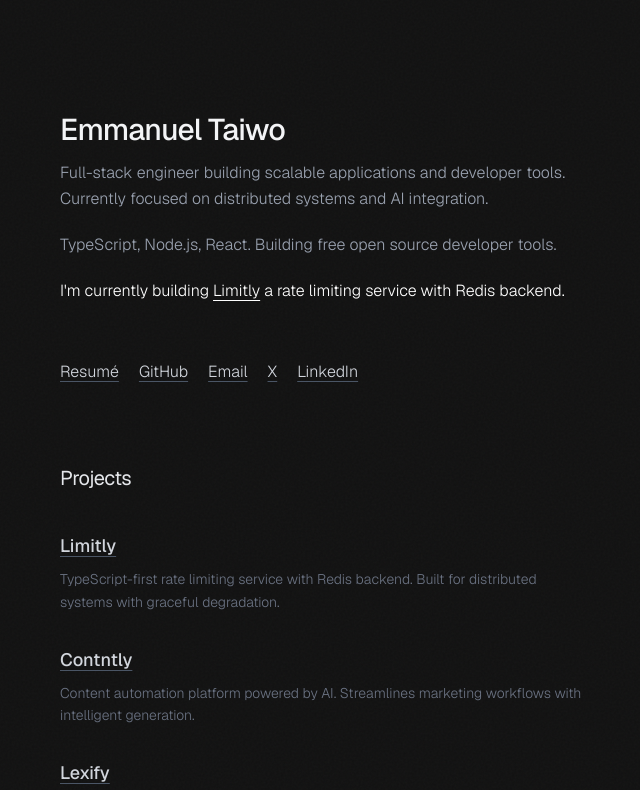
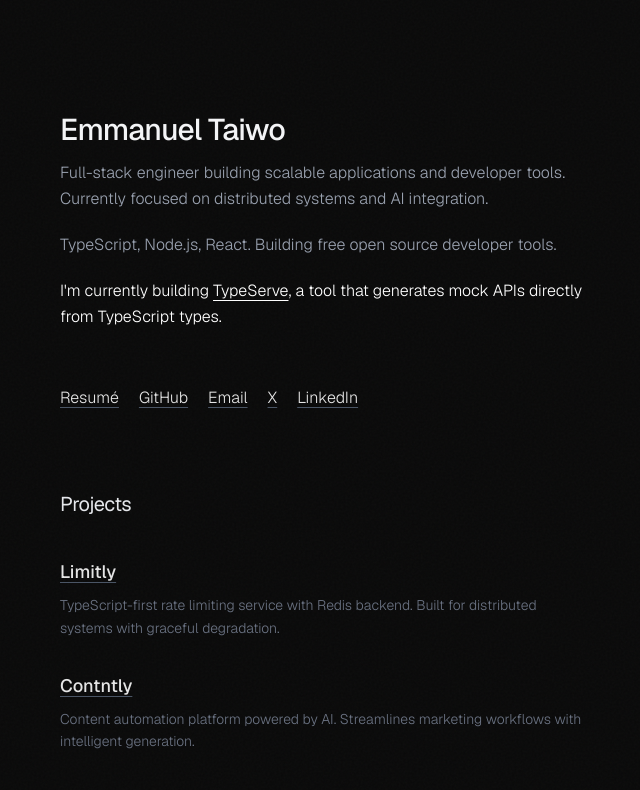
Before and after one commit to emmanueltaiwo/portfolio-2026, a Next.js app: page / in a window 1280 px wide. Shown: the top 790 px of the page, without its empty margins (316-956 px from the left). Built offline with nearby package versions, Linux system fonts and the light colour scheme; no server answers.

Commit message:
updated layout and links

```diff
--- a/app/globals.css
+++ b/app/globals.css
@@ -142,6 +142,8 @@
 /* Noise texture effect */
 .noise-bg {
   position: relative;
+  background-color: #0a0a0a;
+  color: #e5e5e5;
 }
 
 .noise-bg::before {
--- a/app/page.tsx
+++ b/app/page.tsx
@@ -27,7 +27,7 @@
 
 export default function Page() {
   return (
-    <main className='min-h-screen bg-[#121212] text-gray-300 noise-bg'>
+    <main className='min-h-screen noise-bg'>
       <div className='mx-auto max-w-xl px-6 py-20 md:py-28'>
         {/* Introduction */}
         <div className='space-y-5 mb-14'>
@@ -46,14 +46,14 @@
           <p className='text-sm md:text-base leading-relaxed text-white font-light'>
             I&apos;m currently building{' '}
             <a
-              href='https://limitly.xyz'
+              href='https://typeserve.com'
               target='_blank'
               rel='noopener noreferrer'
               className='underline'
             >
-              Limitly
-            </a>{' '}
-            a rate limiting service with Redis backend.
+              TypeServe
+            </a>
+            , a tool that generates mock APIs directly from TypeScript types.
           </p>
         </div>
 
```
